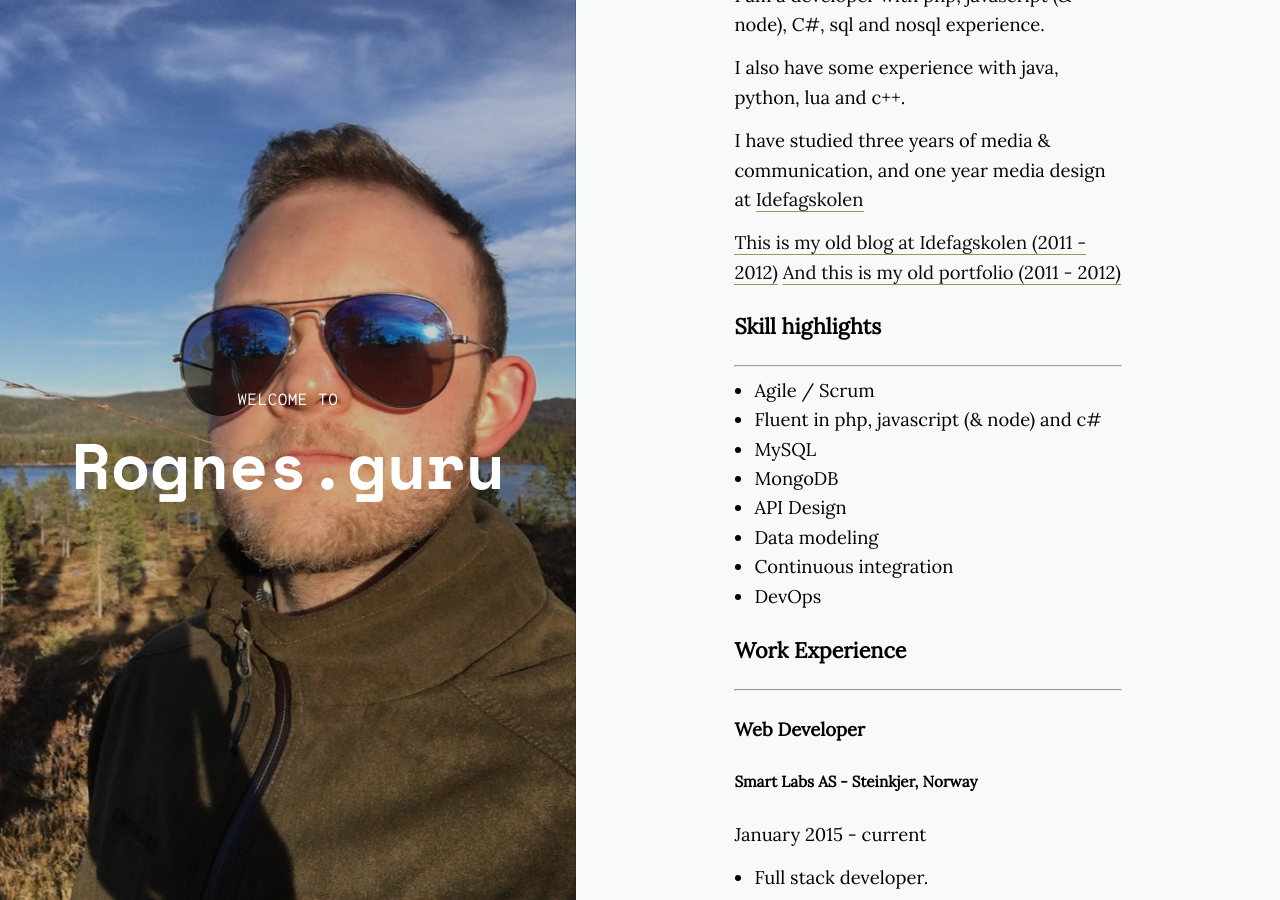
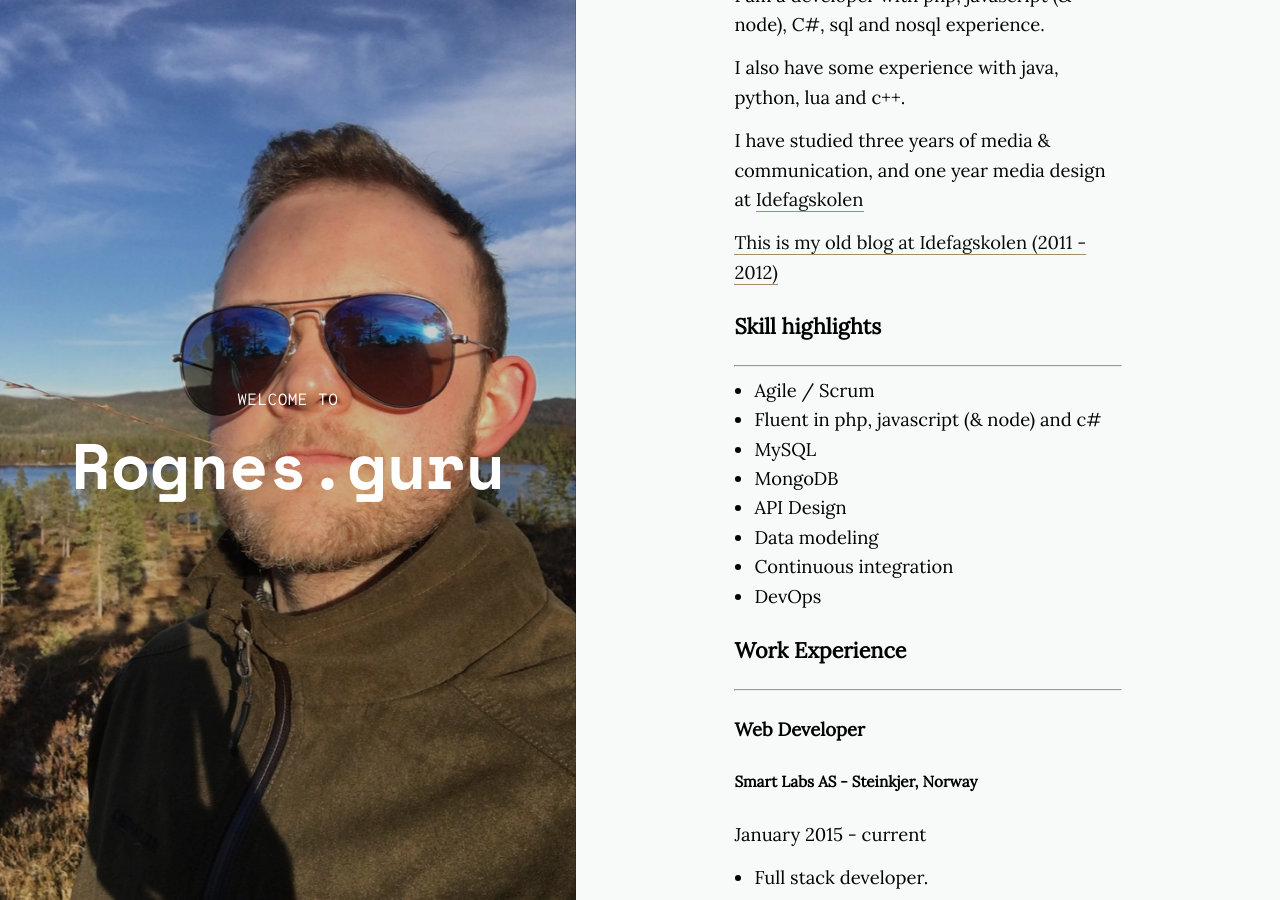
Before and after one commit to marcusrognes/homepage, a Jekyll site: the page built from index.html, in a window 1280 px wide and 900 px high, scrolled down 337 px. Built offline with Jekyll 4.4.1, drawn with Linux system fonts in a browser that asks for light colours; nearby versions of some CDN libraries; the list of posts is cut into pages by our own code.

Commit message:
Removed old portfolio since it has been removed by the school

```diff
--- a/_includes/about.md
+++ b/_includes/about.md
@@ -9,7 +9,6 @@ I also have some experience with java, python, lua and c++.
 I have studied three years of media & communication, and one year media design at [Idefagskolen](http://idefagskolen.no/)
 
 [This is my old blog at Idefagskolen (2011 - 2012)](http://ideblogg.no/marcusrognes/)
-[And this is my old portfolio (2011 - 2012)](http://nettkringkasting.no/~marcusr/index.html#)
 
 ### Skill highlights
 ----
```
